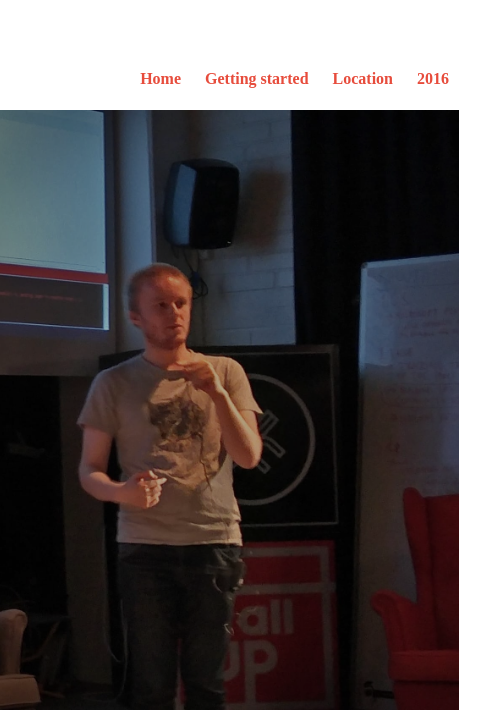
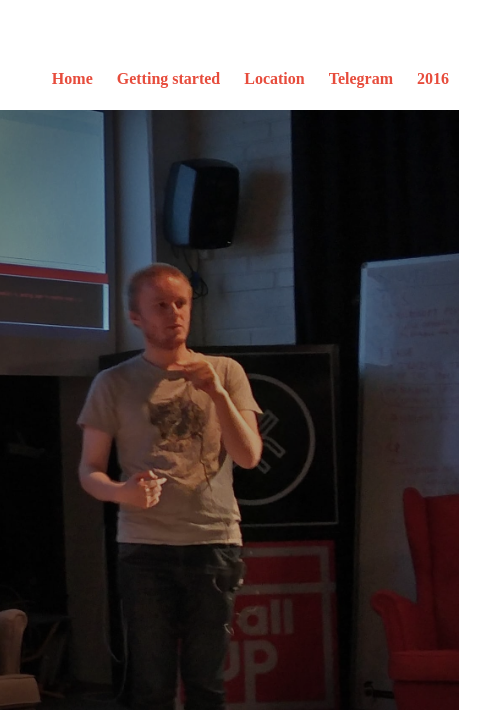
Before and after one commit to DOTAalto/graffathon2017, a website: page src/index.nunjucks in a window 1280 px wide. Shown: the top 727 px of the page, 631-1121 px from the left. Drawn offline with nearby package versions, Linux system fonts and the light colour scheme; files that its build step writes are made by us from their sources; files whose address does not match are found by name.

Commit message:
Add Telegram

```diff
--- a/src/_layouts/base.nunjucks
+++ b/src/_layouts/base.nunjucks
@@ -52,6 +52,7 @@
           {# <a href="{{ baseUrl }}results">Results</a> #}
           {# <a href="{{ baseUrl }}schedule">Schedule</a> #}
           <a href="{{ baseUrl }}location">Location</a>
+          <a href="https://t.me/graffathon">Telegram</a>
           <a href="/2016/">2016</a>
         </div>
       </div>
```
